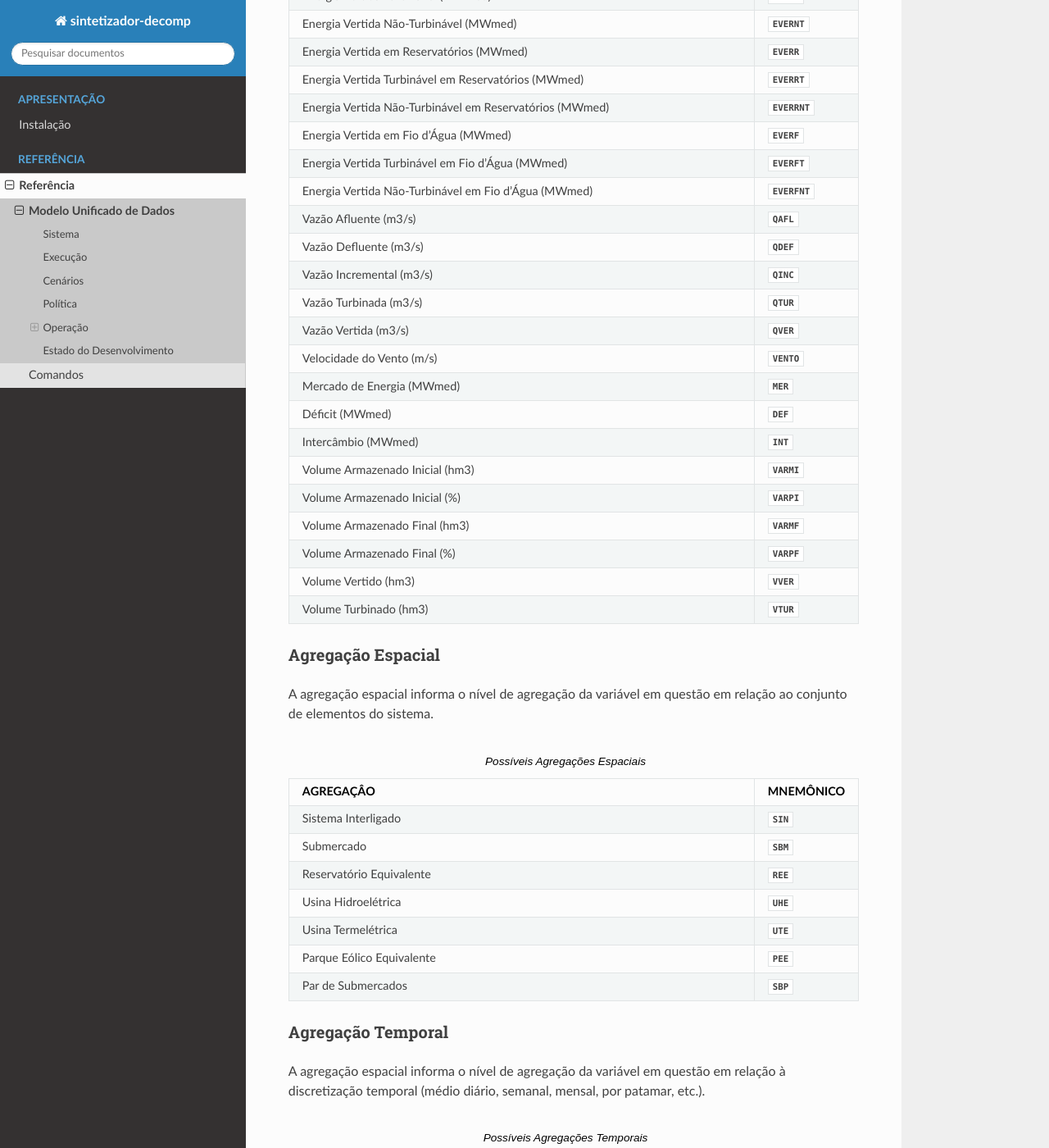
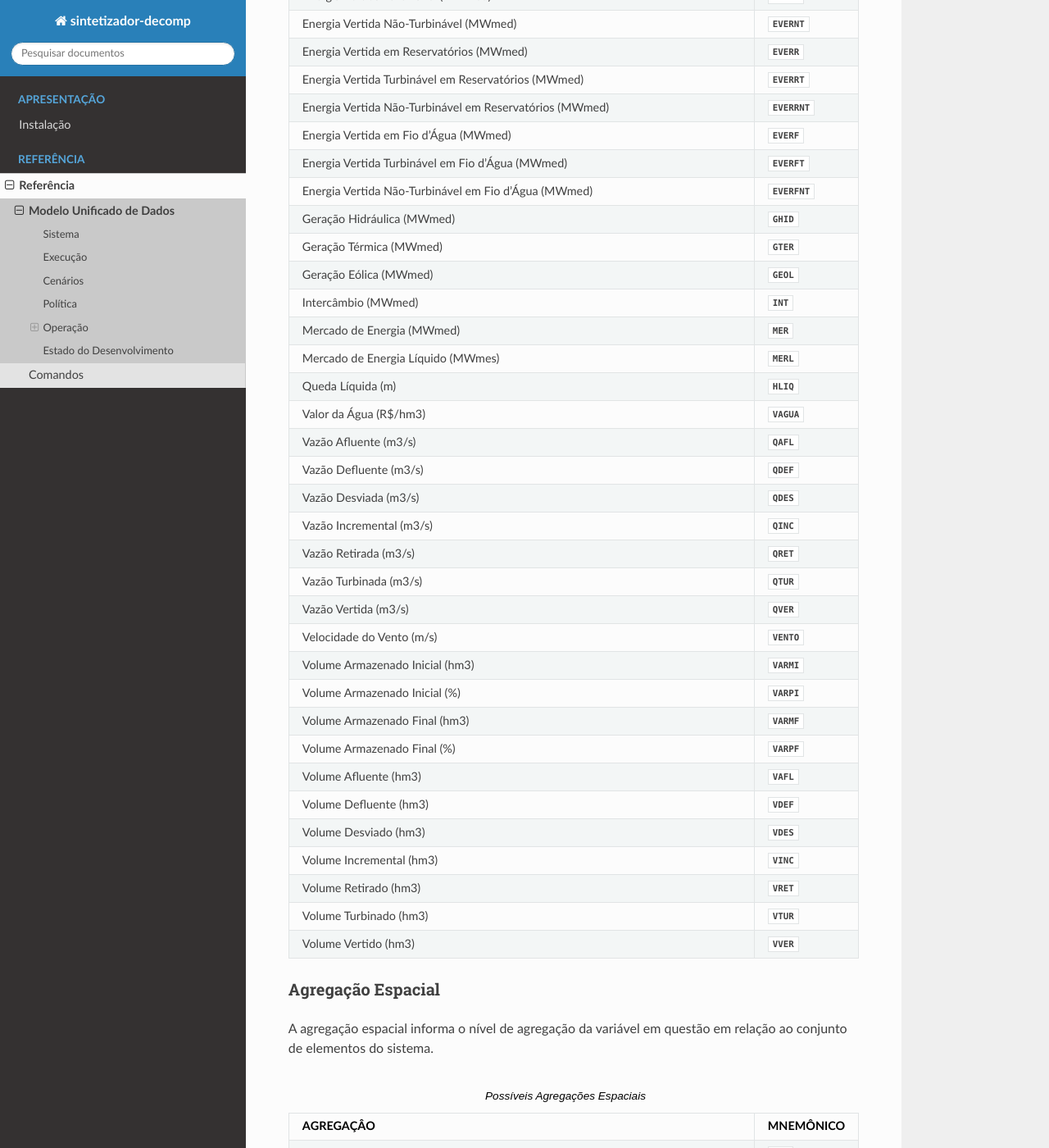
Before and after one commit to rjmalves/sintetizador-decomp, a Sphinx documentation site: the page built from docs/source/reference/model.rst, in a window 1280 px wide and 1400 px high, scrolled down 2417 px. Shown: the whole window at 82% size. Built offline with Sphinx 7.4.7 and the Read the Docs theme 2.0.0, drawn with Linux system fonts in a browser that asks for light colours; pages that are not in the unit, such as notebooks, are missing from menus; some of the changed text lies outside the part shown.

Commit message:
atualiza docs

```diff
--- a/docs/source/reference/model.rst
+++ b/docs/source/reference/model.rst
@@ -96,16 +96,22 @@
 
    * - VARIÁVEL
      - MNEMÔNICO
+   * - Corte de Geração Eólica (MWMes)
+     - `VEOL`
+   * - Cota de Jusante (m)
+     - `HJUS`
+   * - Cota de Montante (m)
+     - `HMON`
    * - Custo de Operação (Presente - 10^3 R$)
      - `COP`
    * - Custo Futuro (10^3 R$)
      - `CFU`
    * - Custo Marginal de Operação (R$/MWh)
      - `CMO`
-   * - Valor da Água (R$/hm3)
-     - `VAGUA`
    * - Custo da Geração Térmica (10^3 R$)
      - `CTER`
+   * - Déficit (MWmed)
+     - `DEF`
    * - Energia Natural Afluente Absoluta (MWmes)
      - `ENAA`
    * - Energia Armazenada Inicial (MWmes)
@@ -140,24 +140,38 @@
      - `EVERFT`
    * - Energia Vertida Não-Turbinável em Fio d'Água (MWmed)
      - `EVERFNT`
+   * - Geração Hidráulica (MWmed)
+     - `GHID`
+   * - Geração Térmica (MWmed)
+     - `GTER`
+   * - Geração Eólica (MWmed)
+     - `GEOL`
+   * - Intercâmbio (MWmed)
+     - `INT`
+   * - Mercado de Energia (MWmed)
+     - `MER`
+   * - Mercado de Energia Líquido (MWmes)
+     - `MERL`
+   * - Queda Líquida (m)
+     - `HLIQ`
+   * - Valor da Água (R$/hm3)
+     - `VAGUA`
    * - Vazão Afluente (m3/s)
      - `QAFL`
    * - Vazão Defluente (m3/s)
      - `QDEF`
+   * - Vazão Desviada (m3/s)
+     - `QDES`
    * - Vazão Incremental (m3/s)
      - `QINC`
+   * - Vazão Retirada (m3/s)
+     - `QRET`
    * - Vazão Turbinada (m3/s)
      - `QTUR`
    * - Vazão Vertida (m3/s)
      - `QVER`
    * - Velocidade do Vento (m/s)
      - `VENTO`
-   * - Mercado de Energia (MWmed)
-     - `MER`
-   * - Déficit (MWmed)
-     - `DEF`
-   * - Intercâmbio (MWmed)
-     - `INT`
    * - Volume Armazenado Inicial (hm3)
      - `VARMI`
    * - Volume Armazenado Inicial (%)
@@ -166,10 +180,20 @@
      - `VARMF`
    * - Volume Armazenado Final (%)
      - `VARPF`
+   * - Volume Afluente (hm3)
+     - `VAFL`
+   * - Volume Defluente (hm3)
+     - `VDEF`
+   * - Volume Desviado (hm3)
+     - `VDES`
+   * - Volume Incremental (hm3)
+     - `VINC`
+   * - Volume Retirado (hm3)
+     - `VRET`
+   * - Volume Turbinado (hm3)
+     - `VTUR`
    * - Volume Vertido (hm3)
      - `VVER`
-   * - Volume Turbinado (hm3)
-     - `VTUR`
 
 Agregação Espacial
 ===================
@@ -292,13 +334,34 @@
    * - `GEOL`
      - `SIN`, `SBM`
      - `EST`, `PAT`
+   * - `INT`
+     - `SBP`
+     - `EST`, `PAT`
+   * - `MER`
+     - `SIN`, `SBM`
+     - `EST`, `PAT`
+   * - `MERL`
+     - `SIN`, `SBM`
+     - `EST`, `PAT`
+   * - `HLIQ`
+     -
+     -
+   * - `VAGUA`
+     -
+     -
    * - `QAFL`
      - `UHE`
      - `EST`
+   * - `QDES`
+     -
+     -
    * - `QDEF`
      - `UHE`
      - `EST`
    * - `QINC`
+     -
+     -
+   * - `QRET`
      -
      -
    * - `QTUR`
@@ -325,17 +385,26 @@
    * - `VARPF`
      - `UHE`
      - `EST`
+   * - `VAFL`
+     -
+     -
+   * - `VDEF`
+     -
+     -
+   * - `VDES`
+     -
+     -
+   * - `VINC`
+     -
+     -
+   * - `VRET`
+     -
+     -
    * - `VVER`
      -
      -
    * - `VTUR`
      -
      -
-   * - `MER`
-     - `SIN`, `SBM`
-     - `EST`, `PAT`
-   * - `DEF`
-     - `SIN`, `SBM`
-     - `EST`, `PAT`
 
 São exemplos de elementos de dados válidos para as sínteses da operação `EARPF_SBM_EST`, `VARPF_UHE_EST`, `GHID_UHE_PAT`, `CMO_SBM_EST`, dentre outras.
```
Also changed, not shown: other parts of docs/source/reference/model.rst (+30 -21 lines).
